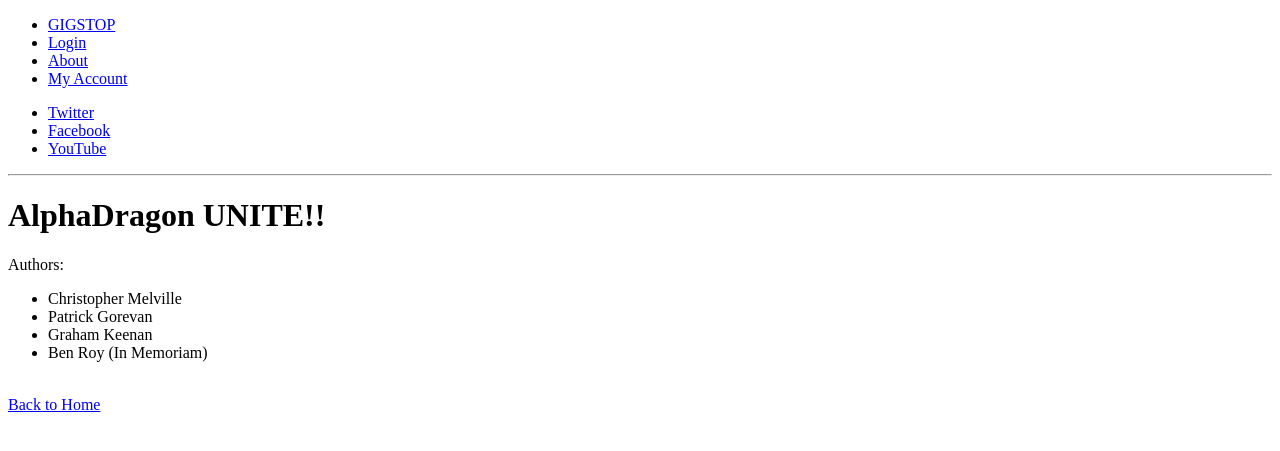
After one commit to Tyrannican/AlphaDragon, a Django app: page /app/about/ in a window 1280 px wide. The commit adds this page. Shown: the top 451 px of the page. Run offline with Django 3.2, Linux system fonts and the light colour scheme.

Commit message:
Added login and about pages. Mapped the urls and created their views

```diff
--- a/Gigstop/app/urls.py
+++ b/Gigstop/app/urls.py
@@ -2,4 +2,8 @@ from django.conf.urls import patterns, url
 from app import views
 
 urlpatterns = patterns('',
-	url(r'^$', views.index, name='index'))
+	url(r'^$', views.index, name='index'),
+	url(r'^about/$', views.about, name='about'),
+	url(r'^login/$', views.login, name='login'),
+	url(r'^logout/$', views.logout, name='logout'),
+	)
--- a/Gigstop/app/views.py
+++ b/Gigstop/app/views.py
@@ -1,7 +1,38 @@
-from django.http import HttpResponse
+from django.http import HttpResponse, HttpResponseRedirect
 from django.shortcuts import render
+from django.contrib.auth import authenticate, login, logout
+from django.contrib.auth.decorators import login_required
 from app.models import Performer, Event, Rating, Venue, Ticket, User, Like
 
 def index(request):
 	context_dict = {}
-	return render(request, 'Gigstop/wall.html', context_dict)
+	return render(request, 'Gigstop/index.html', context_dict)
+
+def about(request):
+	return render(request, 'Gigstop/about.html', {})
+
+def login(request):
+	#POST
+	if request.method == 'POST':
+		username = request.POST.get('username')
+		password = request.POST.get('pass')
+		user = authenticate(username=username, password = password)
+
+		if user:
+			if user.is_active:
+				login(request, user)
+				return HttpResponseRedirect('/app/')
+			else:
+				return HttpResponse('Your Gigstop account is disabled')
+		else:
+			print "Invalid login details supplied {0}, {1}".format(username, password)
+			return HttpResponse('Invalid login details supplied')
+	#GET
+	else:
+		return render(request, 'Gigstop/login.html', {})
+
+@login_required
+def logout(request):
+	logout(request)
+
+	return HttpResponseRedirect('/app/')
--- /dev/null
+++ b/Gigstop/templates/Gigstop/about.html
@@ -0,0 +1,14 @@
+{% extends 'Gigstop/base.html' %}
+
+{% block body_block %}
+<h1>AlphaDragon UNITE!!</h1>
+<p>Authors: <br/></p>
+<ul>
+	<li>Christopher Melville</li>
+	<li>Patrick Gorevan</li>
+	<li>Graham Keenan</li>
+	<li>Ben Roy (In Memoriam)</li>
+</ul>
+<br />
+<a href="{% url 'index' %}" id="home">Back to Home</a>
+{% endblock %}
--- a/Gigstop/templates/Gigstop/base.html
+++ b/Gigstop/templates/Gigstop/base.html
@@ -16,8 +16,8 @@
 					<div>
 						<ul id="toolbar">
 							<li><a href="#" id="GSlogo">GIGSTOP</a></li>
-							<li><a href="#login" id="price">Login</a></li>
-							<li><a href="#about" id="buyTickets">About</a></li>
+							<li><a href="{% url 'login' %}" id="login">Login</a></li>
+							<li><a href="{% url 'about' %}" id="buyTickets">About</a></li>
 							<li><a href="#myAccount" id="interested">My Account</a></li>
 						</ul>
 					</div>
```
Also changed, not shown: Gigstop/templates/Gigstop/index.html (added, +22 -0 lines), Gigstop/templates/Gigstop/login.html (added, +20 -0 lines).
